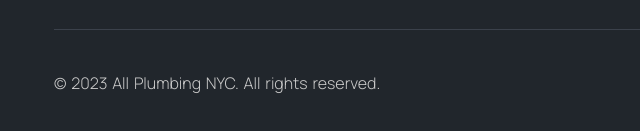
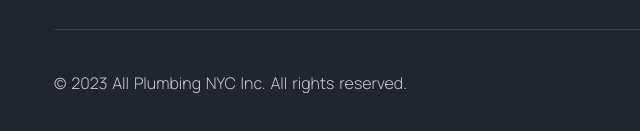
Before and after one commit to dardaniaa0/all-plumbing-nyc, a plain HTML site: page 404.html in a window 1280 px wide. Shown: the part 1162-1293 px from the top of the page, 52-692 px from the left. Drawn offline with Linux system fonts and the light colour scheme; a script that the page names is missing.

Commit message:
Update 404.html

```diff
--- a/404.html
+++ b/404.html
@@ -113,7 +113,7 @@
       </div>
       <hr class="footer__horizontal-line">
       <div class="footer__copyright">
-        <p>© 2023 All Plumbing NYC. All rights reserved.</p>
+        <p>© 2023 All Plumbing NYC Inc. All rights reserved.</p>
       </div>
     </div>
   </footer>
```
